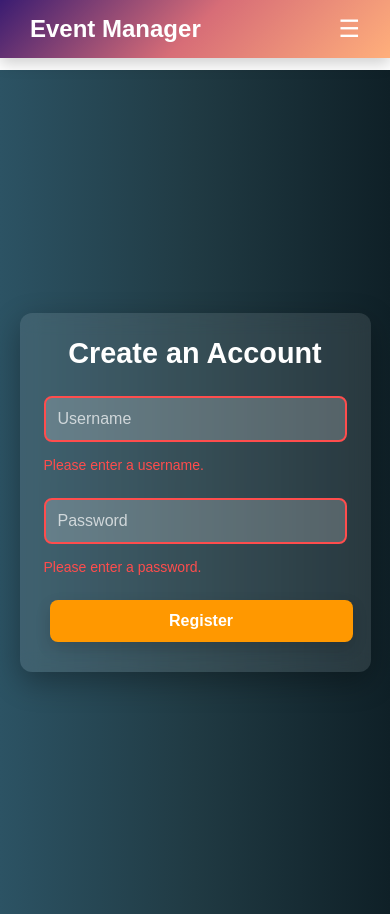
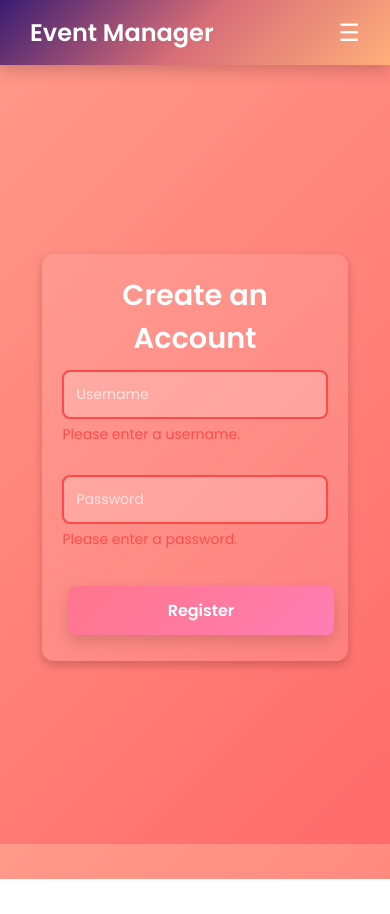
Before and after one commit to niteen-codes/Event-Management-App, a React (Create React App) app in the folder frontend/: page /register in a window 390 px wide. After the commit the page ends 879 px from the top, so only its background shows below. Built offline with nearby package versions, Linux system fonts and the light colour scheme.

Commit message:
Updated Login and Register styles with animations and responsiveness

```diff
--- a/frontend/src/pages/Login.css
+++ b/frontend/src/pages/Login.css
@@ -1,31 +1,45 @@
-/* General Login Form Styles */
+/* Stylish and Responsive Login Page CSS */
+
+/* Import Google Font */
+@import url('https://fonts.googleapis.com/css2?family=Poppins:wght@300;400;600&display=swap');
+
+body {
+  font-family: 'Poppins', sans-serif;
+  display: flex;
+  justify-content: center;
+  align-items: center;
+  height: 100vh;
+  background: linear-gradient(135deg, #667eea, #764ba2);
+  margin: 0;
+}
+
 .login-container {
   display: flex;
   justify-content: center;
   align-items: center;
-  height: 100vh;
-  background: linear-gradient(135deg, #007bff, #0056b3);
-  animation: fadeIn 0.6s ease-in-out;
+  width: 100%;
+  padding: 20px;
 }
 
 .login-box {
-  width: 350px;
-  background: white;
-  padding: 20px;
-  border-radius: 12px;
-  box-shadow: 0 5px 15px rgba(0, 0, 0, 0.2);
+  background: rgba(255, 255, 255, 0.1);
+  backdrop-filter: blur(10px);
+  padding: 40px;
+  border-radius: 15px;
+  box-shadow: 0 4px 30px rgba(0, 0, 0, 0.1);
   text-align: center;
-  animation: slideIn 0.6s ease-in-out;
+  width: 100%;
+  max-width: 400px;
 }
 
 .login-title {
-  font-size: 24px;
-  font-weight: bold;
-  color: #333;
+  font-size: 28px;
+  font-weight: 600;
+  color: #fff;
   margin-bottom: 20px;
+  animation: fadeInDown 1s;
 }
 
-/* Input Fields */
 .input-group {
   margin-bottom: 15px;
   position: relative;
@@ -34,90 +48,53 @@
 .login-input {
   width: 100%;
   padding: 12px;
+  border-radius: 8px;
   border: none;
-  border-radius: 8px;
-  background: #f8f9fa;
+  outline: none;
   font-size: 16px;
-  box-shadow: inset 0 0 5px rgba(0, 0, 0, 0.1);
   transition: 0.3s;
+  background: rgba(255, 255, 255, 0.2);
+  color: #fff;
+}
+
+.login-input::placeholder {
+  color: rgba(255, 255, 255, 0.7);
 }
 
 .login-input:focus {
-  outline: none;
-  border: 2px solid #007bff;
-  box-shadow: 0 0 10px rgba(0, 123, 255, 0.3);
+  background: rgba(255, 255, 255, 0.3);
 }
 
-/* Error Styles */
 .input-error {
   border: 2px solid red;
 }
 
 .error-message {
-  color: red;
-  font-size: 12px;
+  color: #ff4d4d;
+  font-size: 14px;
+  text-align: left;
   margin-top: 5px;
-  animation: fadeIn 0.5s;
 }
 
-/* Buttons */
 .login-button, .guest-login-button {
   width: 100%;
   padding: 12px;
-  background: linear-gradient(135deg, #007bff, #0056b3);
-  color: white;
   border: none;
-  font-size: 18px;
-  font-weight: bold;
   border-radius: 8px;
+  font-size: 16px;
   cursor: pointer;
-  transition: all 0.3s;
+  transition: 0.3s;
+  background: #ff7eb3;
+  color: #fff;
+  font-weight: 600;
+  margin-top: 10px;
 }
 
 .login-button:hover, .guest-login-button:hover {
-  background: linear-gradient(135deg, #0056b3, #004494);
-  box-shadow: 0 4px 10px rgba(0, 91, 187, 0.4);
-  transform: translateY(-2px);
+  background: #ff4d88;
 }
 
-.login-button:disabled {
-  background: #ccc;
-  cursor: not-allowed;
-}
-
-/* Responsive Design */
-@media (max-width: 768px) {
-  .login-box {
-    width: 90%;
-    padding: 15px;
-  }
-  .login-input {
-    font-size: 14px;
-    padding: 10px;
-  }
-  .login-button, .guest-login-button {
-    font-size: 16px;
-    padding: 10px;
-  }
-}
-
-@media (max-width: 480px) {
-  .login-title {
-    font-size: 20px;
-  }
-  .login-button, .guest-login-button {
-    font-size: 14px;
-    padding: 8px;
-  }
-}
-
-/* Animations */
-@keyframes fadeIn {
-  from { opacity: 0; }
-  to { opacity: 1; }
-}
-
-@keyframes slideIn {
+@keyframes fadeInDown {
   from {
     opacity: 0;
     transform: translateY(-20px);
@@ -127,3 +104,17 @@
     transform: translateY(0);
   }
 }
+
+@media (max-width: 480px) {
+  .login-box {
+    padding: 20px;
+  }
+
+  .login-title {
+    font-size: 24px;
+  }
+
+  .login-button, .guest-login-button {
+    font-size: 14px;
+  }
+}
--- a/frontend/src/pages/Register.css
+++ b/frontend/src/pages/Register.css
@@ -1,54 +1,79 @@
-/* General Styles */
+/* Register.css */
+@import url('https://fonts.googleapis.com/css2?family=Poppins:wght@300;400;600&display=swap');
+
 * {
   margin: 0;
   padding: 0;
   box-sizing: border-box;
-  font-family: "Poppins", sans-serif;
+  font-family: 'Poppins', sans-serif;
+}
+
+body {
+  background: linear-gradient(135deg, #ff7eb3, #ff758c, #ff7eb3);
+  display: flex;
+  justify-content: center;
+  align-items: center;
+  height: 100vh;
+  animation: backgroundFade 8s infinite alternate;
+}
+
+@keyframes backgroundFade {
+  0% { background: linear-gradient(135deg, #ff7eb3, #ff758c); }
+  100% { background: linear-gradient(135deg, #ff9a8b, #ff6b6b); }
 }
 
 .register-container {
   display: flex;
   justify-content: center;
   align-items: center;
+  width: 100%;
   height: 100vh;
-  background: linear-gradient(to right, #2c5364, #203a43, #0f2027);
 }
 
 .register-box {
   background: rgba(255, 255, 255, 0.1);
   backdrop-filter: blur(10px);
-  padding: 2rem;
+  box-shadow: 0 4px 10px rgba(0, 0, 0, 0.2);
   border-radius: 12px;
-  box-shadow: 0px 10px 30px rgba(0, 0, 0, 0.3);
+  padding: 30px;
+  width: 90%;
+  max-width: 400px;
   text-align: center;
-  width: 100%;
-  max-width: 400px;
-  transition: transform 0.3s ease-in-out;
+  animation: fadeIn 0.8s ease-in-out;
 }
 
-.register-box:hover {
-  transform: translateY(-5px);
+@keyframes fadeIn {
+  from { opacity: 0; transform: scale(0.9); }
+  to { opacity: 1; transform: scale(1); }
 }
 
-/* Title */
 .register-title {
   font-size: 2rem;
+  font-weight: 600;
   color: #fff;
-  margin-bottom: 1rem;
-  font-weight: bold;
+  margin-bottom: 10px;
 }
 
-/* Input Fields */
+.register-form {
+  display: flex;
+  flex-direction: column;
+  gap: 15px;
+}
+
+.input-group {
+  position: relative;
+}
+
 .register-input {
   width: 100%;
   padding: 12px;
-  margin: 10px 0;
-  border: none;
+  font-size: 16px;
   border-radius: 8px;
-  font-size: 1rem;
+  border: 2px solid transparent;
+  outline: none;
   transition: 0.3s;
   background: rgba(255, 255, 255, 0.2);
-  color: white;
+  color: #fff;
 }
 
 .register-input::placeholder {
@@ -56,60 +81,68 @@
 }
 
 .register-input:focus {
-  outline: none;
-  box-shadow: 0px 0px 10px rgba(255, 255, 255, 0.3);
+  border-color: #ff758c;
   background: rgba(255, 255, 255, 0.3);
 }
 
-/* Register Button */
+.input-error {
+  border-color: #ff4a4a !important;
+  animation: shake 0.3s ease-in-out;
+}
+
+@keyframes shake {
+  0%, 100% { transform: translateX(0); }
+  25% { transform: translateX(-5px); }
+  50% { transform: translateX(5px); }
+  75% { transform: translateX(-5px); }
+}
+
+.error-message {
+  color: #ff4a4a;
+  font-size: 14px;
+  text-align: left;
+  margin-top: 5px;
+}
+
 .register-button {
   width: 100%;
   padding: 12px;
-  margin-top: 10px;
+  font-size: 18px;
+  font-weight: 600;
+  color: white;
+  background: linear-gradient(135deg, #ff758c, #ff7eb3);
   border: none;
   border-radius: 8px;
-  font-size: 1rem;
   cursor: pointer;
-  font-weight: bold;
   transition: 0.3s;
-  background: #ff8c00;
-  color: white;
 }
 
 .register-button:hover {
-  background: #e07b00;
+  background: linear-gradient(135deg, #ff7eb3, #ff758c);
+  transform: translateY(-2px);
+}
+
+.register-button:disabled {
+  background: #999;
+  cursor: not-allowed;
 }
 
 /* Responsive Design */
-@media (max-width: 768px) {
+@media (max-width: 480px) {
   .register-box {
-    padding: 1.5rem;
     width: 90%;
+    padding: 20px;
   }
+
   .register-title {
     font-size: 1.8rem;
   }
+
+  .register-input {
+    font-size: 14px;
+  }
+
+  .register-button {
+    font-size: 16px;
+  }
 }
-
-.error-message {
-  color: red;
-  font-size: 14px;
-  margin-top: 5px;
-}
-
-.input-error {
-  border: 1px solid red;
-}
-
-/* Error Message */
-.error-message {
-  color: #ff4d4d;
-  font-size: 0.9rem;
-  margin-top: 5px;
-  text-align: left;
-}
-
-/* Highlight input fields with errors */
-.input-error {
-  border: 2px solid #ff4d4d !important;
-}
```
